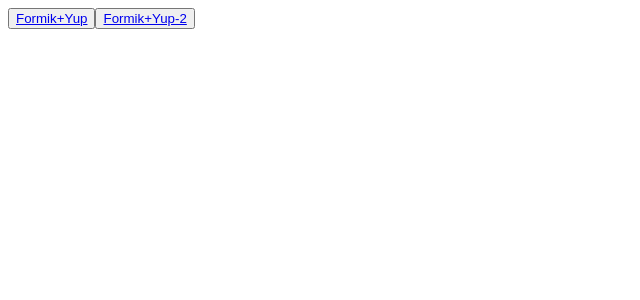
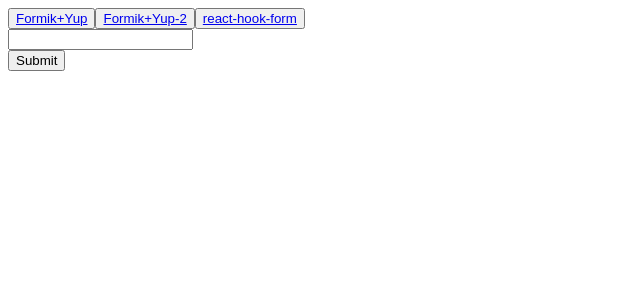
Before and after one commit to janlin002/IT14, a React app: page /#/react-hook-form in a window 1280 px wide. Shown: the top 300 px of the page, without its empty margins (0-640 px from the left). Built offline with nearby package versions, Linux system fonts and the light colour scheme.

Commit message:
react-hook-form

```diff
--- a/package.json
+++ b/package.json
@@ -19,9 +19,11 @@
   },
   "homepage": "https://github.com/janlin002/IT14#readme",
   "dependencies": {
+    "@hookform/resolvers": "^2.9.7",
     "formik": "^2.2.9",
     "react": "^18.2.0",
     "react-dom": "^18.2.0",
+    "react-hook-form": "^7.34.2",
     "react-router-dom": "^6.3.0",
     "yup": "^0.32.11"
   },
--- a/src/App.js
+++ b/src/App.js
@@ -3,6 +3,7 @@
 
 import FormikYup1 from './Demo/formik-yup1';
 import FormikYup2 from './Demo/formik-yup2';
+import ReactHookForm from './Demo/react-hook-form'
 
 const Header = () =>{
   return (
@@ -17,6 +18,11 @@
           Formik+Yup-2
         </Link>
       </button>
+      <button>
+        <Link to="/react-hook-form">
+          react-hook-form
+        </Link>
+      </button>
     </div>
   )
 }
@@ -29,6 +35,7 @@
         <Routes>
           <Route path="/formik-yup-1" element={<FormikYup1 />} />
           <Route path="/formik-yup-2" element={<FormikYup2 />} />
+          <Route path="/react-hook-form" element={<ReactHookForm />} />
         </Routes>
       </Router>
     </>
--- /dev/null
+++ b/src/Demo/react-hook-form.js
@@ -0,0 +1,32 @@
+import React from 'react'
+import { useForm } from "react-hook-form";
+
+const ReactHookForm = () => {
+    const { register, handleSubmit, watch, formState: { errors }, setValue } = useForm();
+
+    const onSubmit = (data) => console.log(data)
+
+    console.log(watch("exampleRequired")); // 監聽元素
+  return (
+    <>
+        <form onSubmit={handleSubmit(onSubmit)}>
+            <input {...register("exampleRequired", { required: true })} />
+            <div>
+                {errors.exampleRequired && <span>This field is required</span>}
+            </div>
+            <input type="submit" />
+            {/* <button onClick={()=>setValue('exampleRequired', '12345')}>點擊</button> */}
+        </form>
+    </>
+  )
+}
+
+export default ReactHookForm
+
+// register -> 註冊事件
+// handleSubmit -> 點擊事件
+// watch -> 觀看每一特定的值
+// formState: { errors } ->
+// setValue -> 更改已綁定的值
+
+// 可以加入Fomrik，感覺是為了統一管理
```
Also changed, not shown: 2 other files (tests, documents, lock files or other folders).
